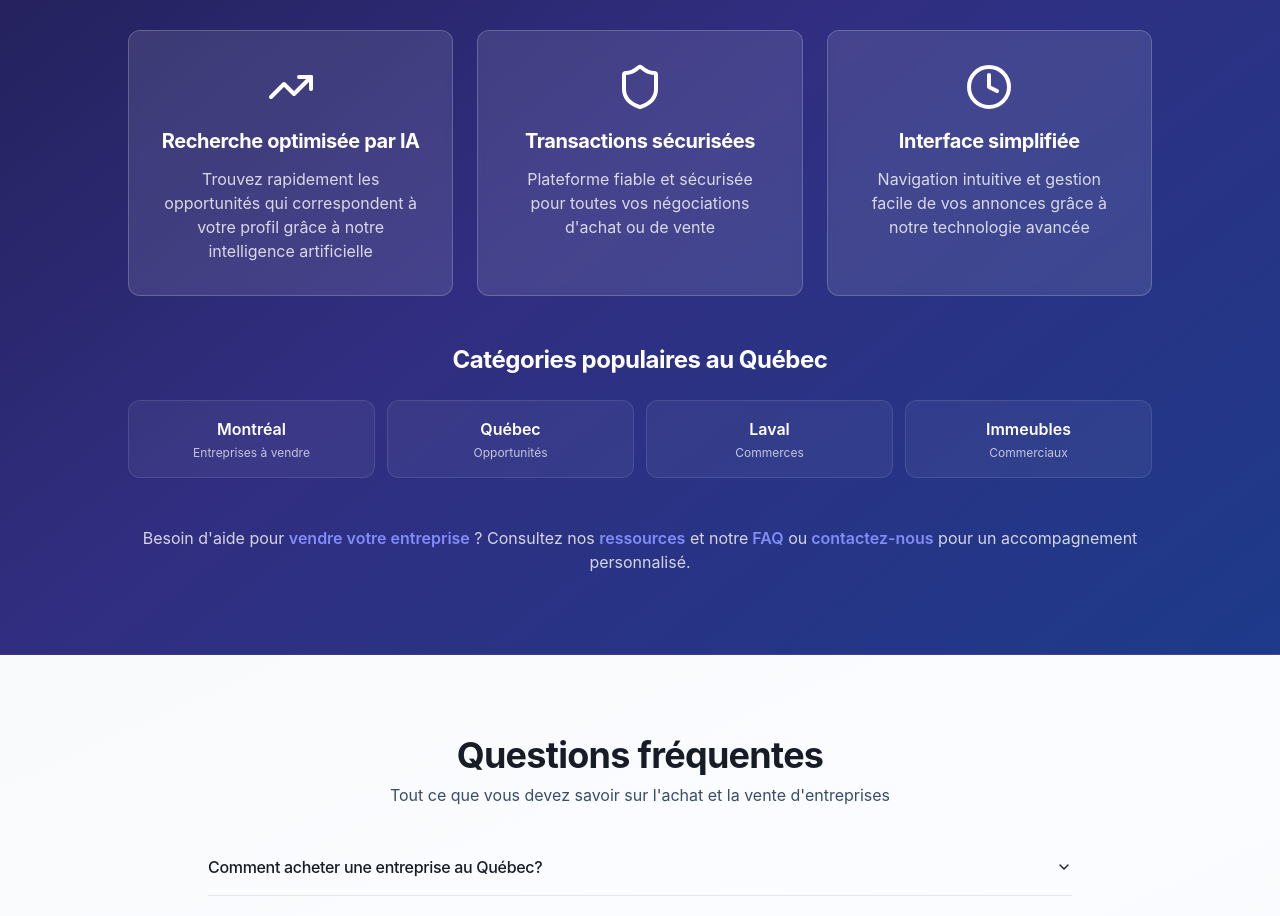
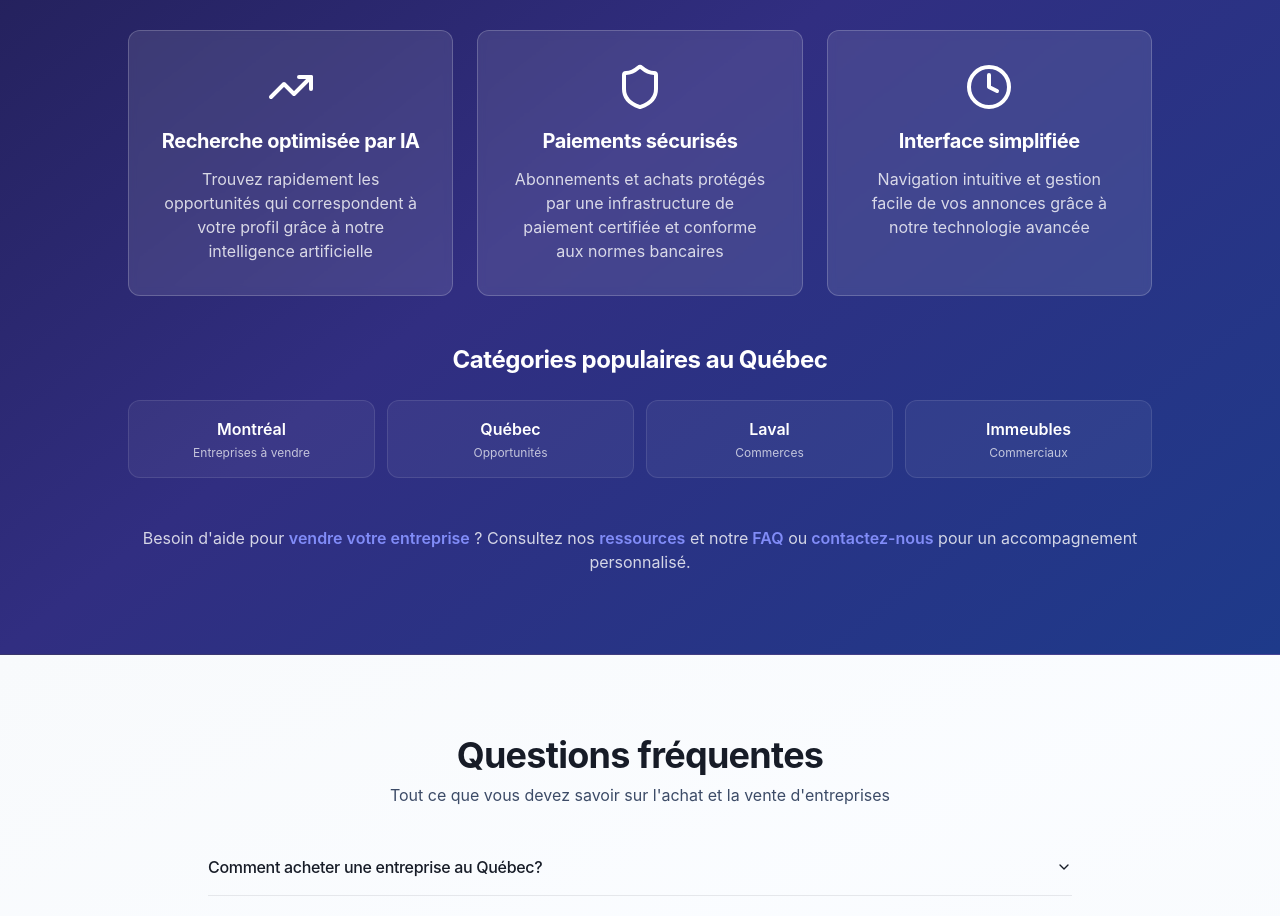
Before and after one commit to simpelletier-ship-it/venteclub, a React (Vite) app: page / in a window 1280 px wide. Shown: the part 1780-2696 px from the top of the page. Built offline with nearby package versions, Linux system fonts and the light colour scheme; no server answers; the database is empty.

Commit message:
Refine "Transactions sécurisées" text
Update the "Transactions sécurisées" text to clarify it refers to subscriptions and purchases on the site, not direct business sales.

```diff
--- a/src/pages/Home.tsx
+++ b/src/pages/Home.tsx
@@ -332,8 +332,8 @@ const Home = () => {
             </div>
             <div className="text-center p-6 sm:p-8 rounded-xl bg-white/10 border border-white/20 hover:bg-white/15 hover:shadow-2xl hover:scale-105 transition-all duration-300 backdrop-blur-sm">
               <Shield className="w-10 sm:w-12 h-10 sm:h-12 mx-auto mb-3 sm:mb-4 text-white" />
-              <h3 className="text-lg sm:text-xl font-bold mb-2 sm:mb-3 text-white">Transactions sécurisées</h3>
-              <p className="text-sm sm:text-base text-white/80 leading-relaxed">Plateforme fiable et sécurisée pour toutes vos négociations d'achat ou de vente</p>
+              <h3 className="text-lg sm:text-xl font-bold mb-2 sm:mb-3 text-white">Paiements sécurisés</h3>
+              <p className="text-sm sm:text-base text-white/80 leading-relaxed">Abonnements et achats protégés par une infrastructure de paiement certifiée et conforme aux normes bancaires</p>
             </div>
             <div className="text-center p-6 sm:p-8 rounded-xl bg-white/10 border border-white/20 hover:bg-white/15 hover:shadow-2xl hover:scale-105 transition-all duration-300 backdrop-blur-sm">
               <Clock className="w-10 sm:w-12 h-10 sm:h-12 mx-auto mb-3 sm:mb-4 text-white" />
```
